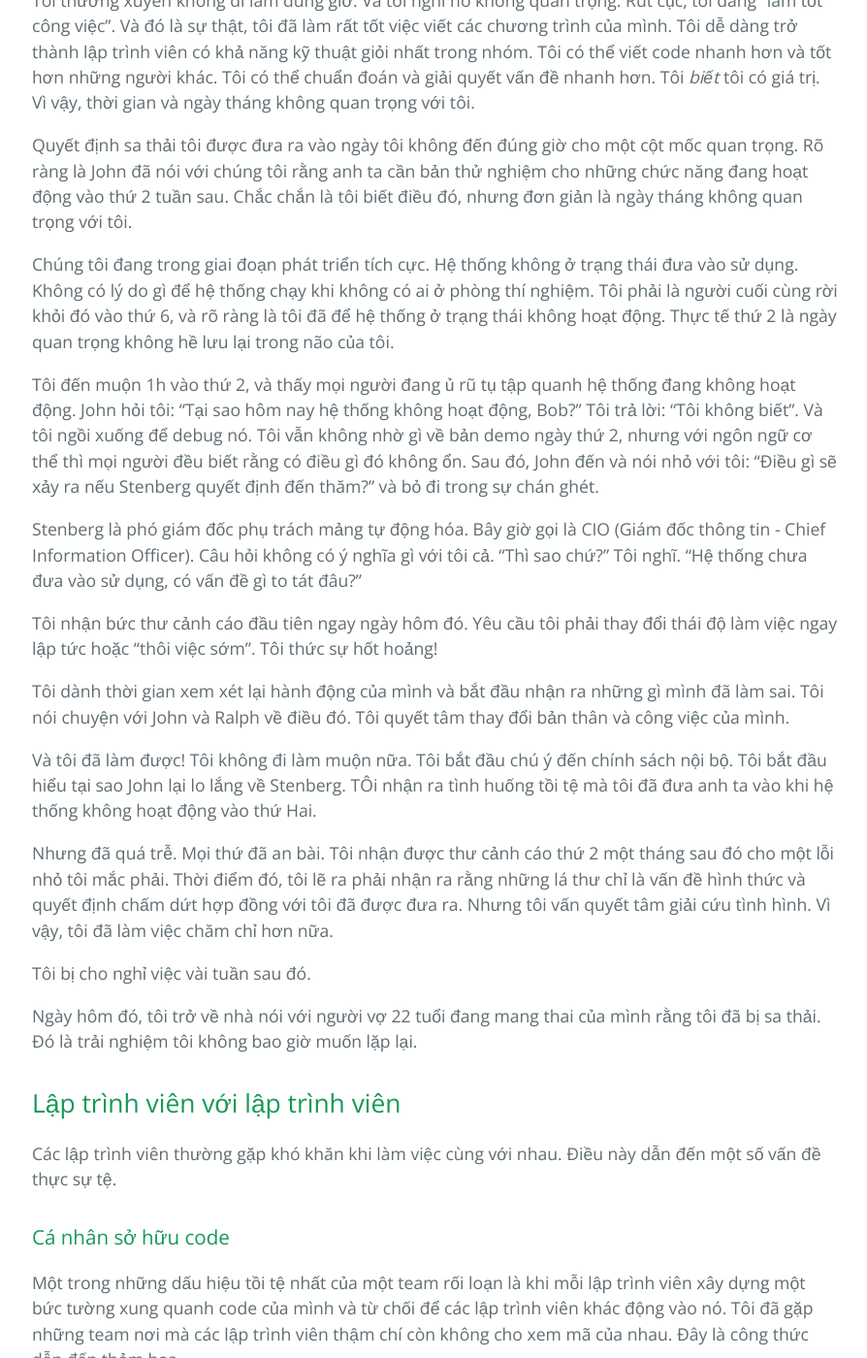
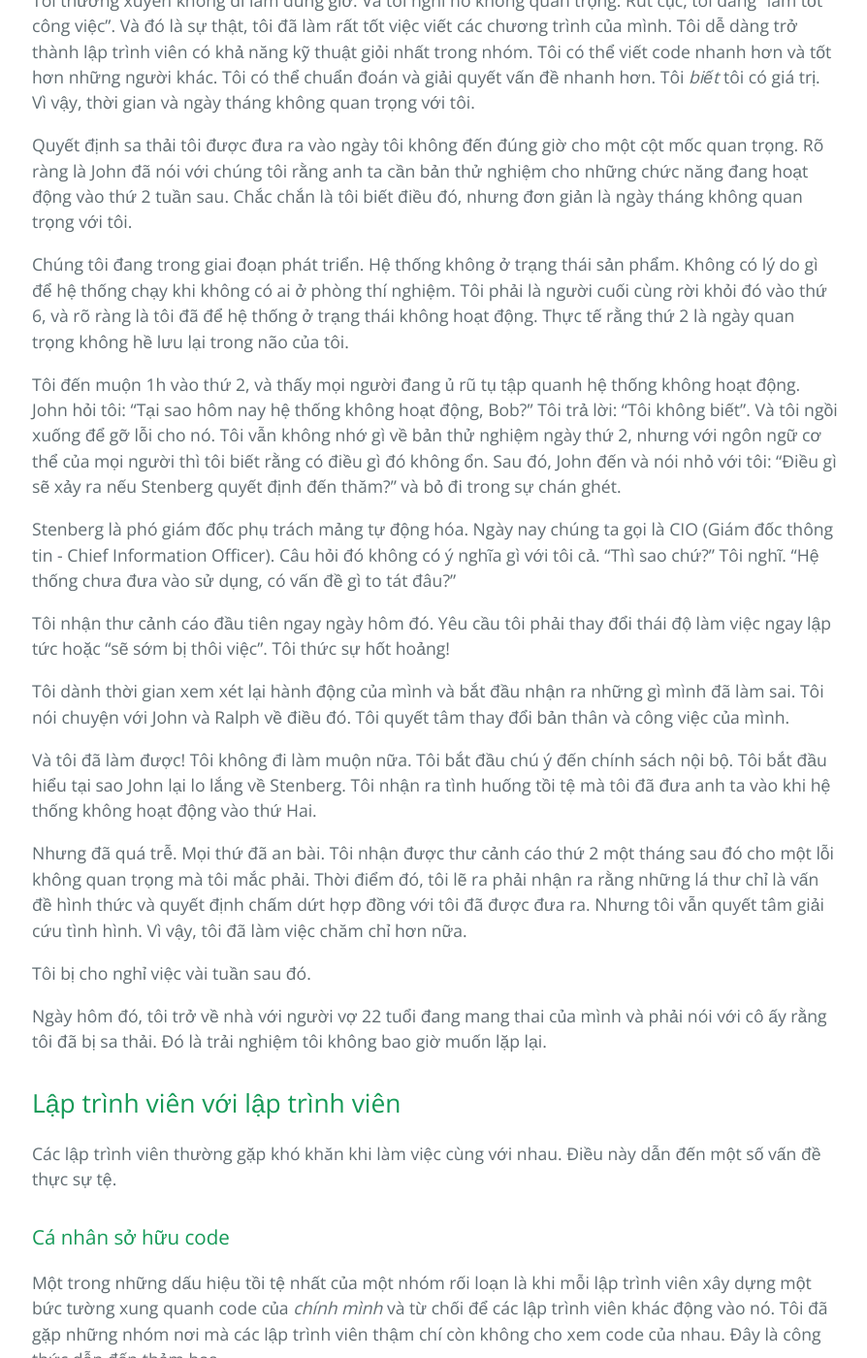
Before and after one commit to HaiBV/haibv.github.io, a Jekyll site: the page built from clean-coder/chapter-12-collaboration.md, in a window 1280 px wide and 1400 px high, scrolled down 3948 px. Shown: the whole window at 97% size, without its empty margins (191-1085 px from the left). Built offline with Jekyll 4.4.1, drawn with Linux system fonts in a browser that asks for light colours; our own code applies the rules of GitHub Pages for plain Markdown files; some of the changed text lies outside the part shown.

Commit message:
Book - The Clean Coder - Correction - C12

```diff
--- a/clean-coder/chapter-12-collaboration.md
+++ b/clean-coder/chapter-12-collaboration.md
@@ -72,23 +72,23 @@ Tôi thường xuyên không đi làm đúng giờ. Và tôi nghĩ nó không qu
 
 Quyết định sa thải tôi được đưa ra vào ngày tôi không đến đúng giờ cho một cột mốc quan trọng. Rõ ràng là John đã nói với chúng tôi rằng anh ta cần bản thử nghiệm cho những chức năng đang hoạt động vào thứ 2 tuần sau. Chắc chắn là tôi biết điều đó, nhưng đơn giản là ngày tháng không quan trọng với tôi.
 
-Chúng tôi đang trong giai đoạn phát triển tích cực. Hệ thống không ở trạng thái đưa vào sử dụng. Không có lý do gì để hệ thống chạy khi không có ai ở phòng thí nghiệm. Tôi phải là người cuối cùng rời khỏi đó vào thứ 6, và rõ ràng là tôi đã để hệ thống ở trạng thái không hoạt động. Thực tế thứ 2 là ngày quan trọng không hề lưu lại trong não của tôi.
+Chúng tôi đang trong giai đoạn phát triển. Hệ thống không ở trạng thái sản phẩm. Không có lý do gì để hệ thống chạy khi không có ai ở phòng thí nghiệm. Tôi phải là người cuối cùng rời khỏi đó vào thứ 6, và rõ ràng là tôi đã để hệ thống ở trạng thái không hoạt động. Thực tế rằng thứ 2 là ngày quan trọng không hề lưu lại trong não của tôi.
 
-Tôi đến muộn 1h vào thứ 2, và thấy mọi người đang ủ rũ tụ tập quanh hệ thống đang không hoạt động. John hỏi tôi: "Tại sao hôm nay hệ thống không hoạt động, Bob?" Tôi trả lời: "Tôi không biết". Và tôi ngồi xuống để debug nó. Tôi vẫn không nhờ gì về bản demo ngày thứ 2, nhưng với ngôn ngữ cơ thể thì mọi người đều biết rằng có điều gì đó không ổn. Sau đó, John đến và nói nhỏ với tôi: "Điều gì sẽ xảy ra nếu Stenberg quyết định đến thăm?" và bỏ đi trong sự chán ghét.
+Tôi đến muộn 1h vào thứ 2, và thấy mọi người đang ủ rũ tụ tập quanh hệ thống không hoạt động. John hỏi tôi: "Tại sao hôm nay hệ thống không hoạt động, Bob?" Tôi trả lời: "Tôi không biết". Và tôi ngồi xuống để gỡ lỗi cho nó. Tôi vẫn không nhớ gì về bản thử nghiệm ngày thứ 2, nhưng với ngôn ngữ cơ thể của mọi người thì tôi biết rằng có điều gì đó không ổn. Sau đó, John đến và nói nhỏ với tôi: "Điều gì sẽ xảy ra nếu Stenberg quyết định đến thăm?" và bỏ đi trong sự chán ghét.
 
-Stenberg là phó giám đốc phụ trách mảng tự động hóa. Bây giờ gọi là CIO (Giám đốc thông tin - Chief Information Officer). Câu hỏi không có ý nghĩa gì với tôi cả. "Thì sao chứ?" Tôi nghĩ. "Hệ thống chưa đưa vào sử dụng, có vấn đề gì to tát đâu?"
+Stenberg là phó giám đốc phụ trách mảng tự động hóa. Ngày nay chúng ta gọi là CIO (Giám đốc thông tin - Chief Information Officer). Câu hỏi đó không có ý nghĩa gì với tôi cả. "Thì sao chứ?" Tôi nghĩ. "Hệ thống chưa đưa vào sử dụng, có vấn đề gì to tát đâu?"
 
-Tôi nhận bức thư cảnh cáo đầu tiên ngay ngày hôm đó. Yêu cầu tôi phải thay đổi thái độ làm việc ngay lập tức hoặc "thôi việc sớm". Tôi thức sự hốt hoảng!
+Tôi nhận thư cảnh cáo đầu tiên ngay ngày hôm đó. Yêu cầu tôi phải thay đổi thái độ làm việc ngay lập tức hoặc "sẽ sớm bị thôi việc". Tôi thức sự hốt hoảng!
 
 Tôi dành thời gian xem xét lại hành động của mình và bắt đầu nhận ra những gì mình đã làm sai. Tôi nói chuyện với John và Ralph về điều đó. Tôi quyết tâm thay đổi bản thân và công việc của mình.
 
-Và tôi đã làm được! Tôi không đi làm muộn nữa. Tôi bắt đầu chú ý đến chính sách nội bộ. Tôi bắt đầu hiểu tại sao John lại lo lắng về Stenberg. TÔi nhận ra tình huống tồi tệ mà tôi đã đưa anh ta vào khi hệ thống không hoạt động vào thứ Hai.
+Và tôi đã làm được! Tôi không đi làm muộn nữa. Tôi bắt đầu chú ý đến chính sách nội bộ. Tôi bắt đầu hiểu tại sao John lại lo lắng về Stenberg. Tôi nhận ra tình huống tồi tệ mà tôi đã đưa anh ta vào khi hệ thống không hoạt động vào thứ Hai.
 
-Nhưng đã quá trễ. Mọi thứ đã an bài. Tôi nhận được thư cảnh cáo thứ 2 một tháng sau đó cho một lỗi nhỏ tôi mắc phải. Thời điểm đó, tôi lẽ ra phải nhận ra rằng những lá thư chỉ là vấn đề hình thức và quyết định chấm dứt hợp đồng với tôi đã được đưa ra. Nhưng tôi vấn quyết tâm giải cứu tình hình. Vì vậy, tôi đã làm việc chăm chỉ hơn nữa.
+Nhưng đã quá trễ. Mọi thứ đã an bài. Tôi nhận được thư cảnh cáo thứ 2 một tháng sau đó cho một lỗi không quan trọng mà tôi mắc phải. Thời điểm đó, tôi lẽ ra phải nhận ra rằng những lá thư chỉ là vấn đề hình thức và quyết định chấm dứt hợp đồng với tôi đã được đưa ra. Nhưng tôi vẫn quyết tâm giải cứu tình hình. Vì vậy, tôi đã làm việc chăm chỉ hơn nữa.
 
 Tôi bị cho nghỉ việc vài tuần sau đó.
 
-Ngày hôm đó, tôi trở về nhà nói với người vợ 22 tuổi đang mang thai của mình rằng tôi đã bị sa thải. Đó là trải nghiệm tôi không bao giờ muốn lặp lại.
+Ngày hôm đó, tôi trở về nhà với người vợ 22 tuổi đang mang thai của mình và phải nói với cô ấy rằng tôi đã bị sa thải. Đó là trải nghiệm tôi không bao giờ muốn lặp lại.
 
 ## Lập trình viên với lập trình viên
 
@@ -96,13 +96,13 @@ Các lập trình viên thường gặp khó khăn khi làm việc cùng với n
 
 ### Cá nhân sở hữu code
 
-Một trong những dấu hiệu tồi tệ nhất của một team rối loạn là khi mỗi lập trình viên xây dựng một bức tường xung quanh code của mình và từ chối để các lập trình viên khác động vào nó. Tôi đã gặp những team nơi mà các lập trình viên thậm chí còn không cho xem mã của nhau. Đây là công thức dẫn đến thảm họa.
+Một trong những dấu hiệu tồi tệ nhất của một nhóm rối loạn là khi mỗi lập trình viên xây dựng một bức tường xung quanh code của _chính mình_ và từ chối để các lập trình viên khác động vào nó. Tôi đã gặp những nhóm nơi mà các lập trình viên thậm chí còn không cho xem code của nhau. Đây là công thức dẫn đến thảm họa.
 
 Trong một lần tư vấn cho một công ty chế tạo máy in cao cấp. Những chiếc máy đó có nhiều thành phần khác nhau như là bộ nạp, máy in, xếp chồng, kim bấm, máy cắt .v.v. Những thiết bị này có giá trị thị trường khác nhau. Bộ nạp giấy quan trọng hơn bộ xếp giấy và không có gì quan trọng hơn máy in.
 
-Mỗi lập trình viên sẽ làm việc trên thiết bị của mình. Một người sẽ viết code cho bộ nạp, một người khác sẽ viết code cho kim bấm. Mỗi người trong số họ giữ công nghệ của riêng mình và ngăn không có bất kỳ ai khác chạm vào code của họ. Mức độ quan trọng của thiết bị gây nên những ảnh hưởng trực tiếp đến lập trình viên. Lập trình viên làm việc với máy in là không thể thay thế.
+Mỗi lập trình viên sẽ làm việc trên thiết bị của _chính mình_. Một người sẽ viết code cho bộ nạp, một người khác sẽ viết code cho kim bấm. Mỗi người trong số họ giữ công nghệ của riêng mình và ngăn không có bất kỳ ai khác chạm vào code của nhau. Mức độ quan trọng của thiết bị gây nên những ảnh hưởng trực tiếp đến lập trình viên. Lập trình viên làm việc với máy in là không thể thay thế.
 
-Đây là một thảm họa công nghê. Với tư cách là một nhà tư vấn, tôi có thể thấy có một sự trùng lặp lớn trong code và giao diện giữa các mô đun hoàn toàn bị lệch. Nhưng tôi không có lý lẽ nào để thuyết phục các lập trình viên (hoặc doanh nghiệp) thay đổi cách làm của họ. Rốt cuộc, đánh giá lương của họ gắn liền với tầm quan trọng của các thiết bị mà họ đang nắm giữ.
+Đây là một thảm họa về công nghệ. Với tư cách là một nhà tư vấn, tôi có thể thấy có một sự trùng lặp lớn trong code và giao diện giữa các mô đun hoàn toàn bị lệch. Nhưng tôi không có lý lẽ nào để thuyết phục các lập trình viên (hoặc doanh nghiệp) thay đổi cách làm của họ. Rốt cuộc, đánh giá lương của họ gắn liền với tầm quan trọng của các thiết bị mà họ đang nắm giữ.
 
 ### Sở hữu tập thể
 
```
